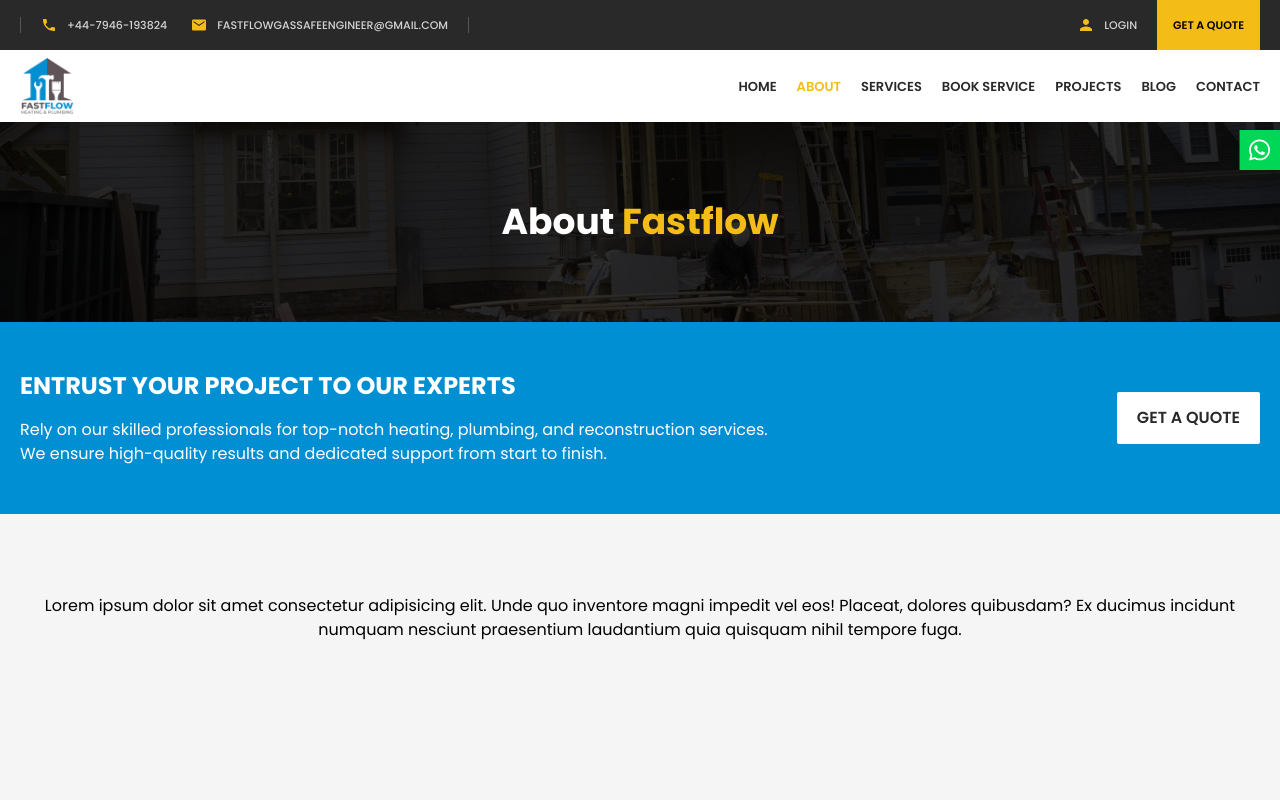
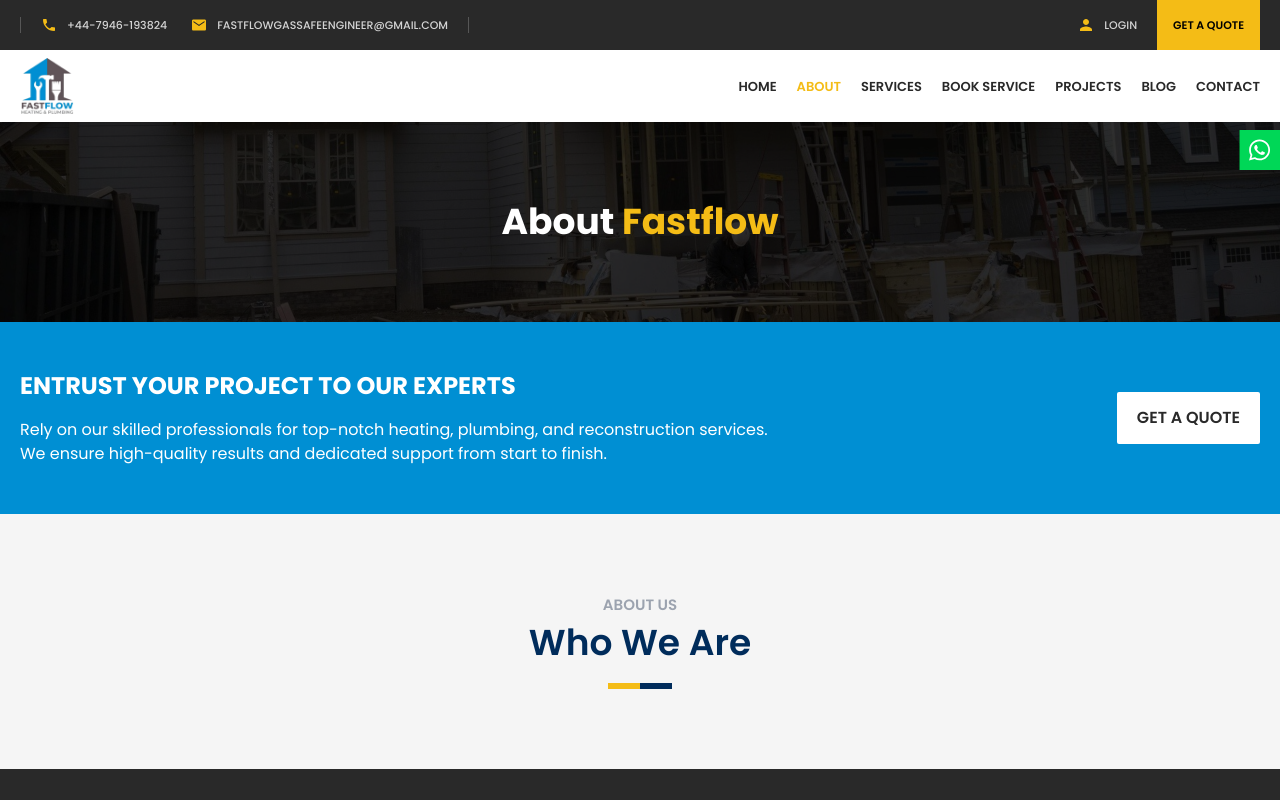
Before and after one commit to sababashfak/fastflow_frontend, a React (Vite) app: page /about in a window 1280 px wide. Shown: the top 800 px of the page. Built offline with nearby package versions, Linux system fonts and the light colour scheme; no server answers.

Commit message:
about section top added

```diff
--- a/src/pages/About.tsx
+++ b/src/pages/About.tsx
@@ -1,3 +1,4 @@
+import SectionTop from "@/components/shared/SectionTop";
 import { Link } from "react-router-dom";
 
 const About = () => {
@@ -34,14 +35,9 @@
           </div>
         </div>
       </section>
-      <section className="py-20">
-        <div className="container h-40">
-          <h2 className="text-center">
-            Lorem ipsum dolor sit amet consectetur adipisicing elit. Unde quo
-            inventore magni impedit vel eos! Placeat, dolores quibusdam? Ex
-            ducimus incidunt numquam nesciunt praesentium laudantium quia
-            quisquam nihil tempore fuga.
-          </h2>
+      <section className="py-16 sm:py-20">
+        <div className="container">
+          <SectionTop title="About Us" subtitle="Who We Are" />
         </div>
       </section>
     </main>
```
